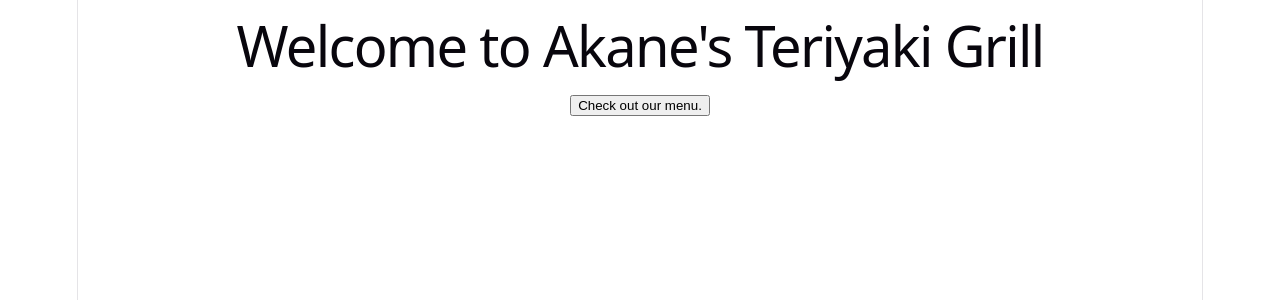
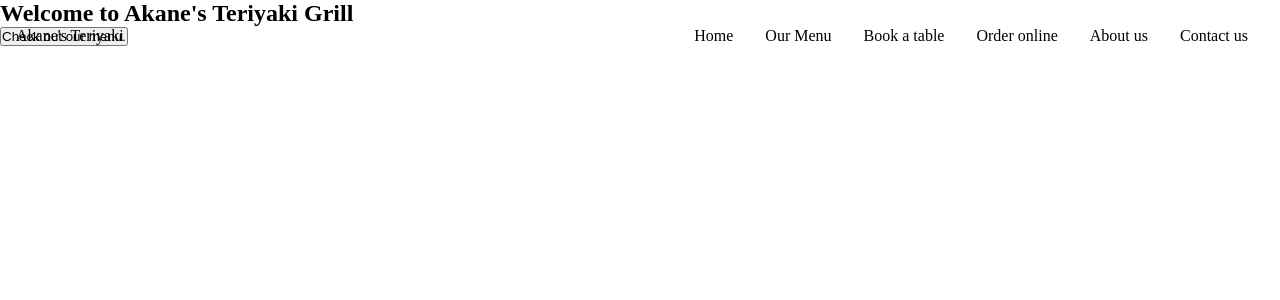
Before and after one commit to jarteaga127/akanes-teriyaki-react, a React (Vite) app: page / in a window 1280 px wide. Shown: the top 300 px of the page. Built offline with nearby package versions, Linux system fonts and the light colour scheme.

Commit message:
Created Navbar and edited styles for Navbar

```diff
--- a/src/components/Navbar.tsx
+++ b/src/components/Navbar.tsx
@@ -1,6 +1,20 @@
+import "../styles/nav-bar.css"
+
 const Navbar = () => {
     return (
-        <nav></nav>
+        <nav>
+            <div className="site-logo"><header>Akane's Teriyaki</header></div>
+            <div className="nav-link-group">
+            <ul>
+                <li>Home</li>
+                <li>Our Menu</li>
+                <li>Book a table</li>
+                <li>Order online</li>
+                <li>About us</li>
+                <li>Contact us</li>
+            </ul>
+            </div>
+        </nav>
      );
 }
 
--- a/src/index.css
+++ b/src/index.css
@@ -1,111 +1,5 @@
-:root {
-  --text: #6b6375;
-  --text-h: #08060d;
-  --bg: #fff;
-  --border: #e5e4e7;
-  --code-bg: #f4f3ec;
-  --accent: #aa3bff;
-  --accent-bg: rgba(170, 59, 255, 0.1);
-  --accent-border: rgba(170, 59, 255, 0.5);
-  --social-bg: rgba(244, 243, 236, 0.5);
-  --shadow:
-    rgba(0, 0, 0, 0.1) 0 10px 15px -3px, rgba(0, 0, 0, 0.05) 0 4px 6px -2px;
-
-  --sans: system-ui, 'Segoe UI', Roboto, sans-serif;
-  --heading: system-ui, 'Segoe UI', Roboto, sans-serif;
-  --mono: ui-monospace, Consolas, monospace;
-
-  font: 18px/145% var(--sans);
-  letter-spacing: 0.18px;
-  color-scheme: light dark;
-  color: var(--text);
-  background: var(--bg);
-  font-synthesis: none;
-  text-rendering: optimizeLegibility;
-  -webkit-font-smoothing: antialiased;
-  -moz-osx-font-smoothing: grayscale;
-
-  @media (max-width: 1024px) {
-    font-size: 16px;
-  }
-}
-
-@media (prefers-color-scheme: dark) {
-  :root {
-    --text: #9ca3af;
-    --text-h: #f3f4f6;
-    --bg: #16171d;
-    --border: #2e303a;
-    --code-bg: #1f2028;
-    --accent: #c084fc;
-    --accent-bg: rgba(192, 132, 252, 0.15);
-    --accent-border: rgba(192, 132, 252, 0.5);
-    --social-bg: rgba(47, 48, 58, 0.5);
-    --shadow:
-      rgba(0, 0, 0, 0.4) 0 10px 15px -3px, rgba(0, 0, 0, 0.25) 0 4px 6px -2px;
-  }
-
-  #social .button-icon {
-    filter: invert(1) brightness(2);
-  }
-}
-
-#root {
-  width: 1126px;
-  max-width: 100%;
-  margin: 0 auto;
-  text-align: center;
-  border-inline: 1px solid var(--border);
-  min-height: 100svh;
-  display: flex;
-  flex-direction: column;
+* {
+  margin: 0;
+  padding: 0;
   box-sizing: border-box;
 }
-
-body {
-  margin: 0;
-}
-
-h1,
-h2 {
-  font-family: var(--heading);
-  font-weight: 500;
-  color: var(--text-h);
-}
-
-h1 {
-  font-size: 56px;
-  letter-spacing: -1.68px;
-  margin: 32px 0;
-  @media (max-width: 1024px) {
-    font-size: 36px;
-    margin: 20px 0;
-  }
-}
-h2 {
-  font-size: 24px;
-  line-height: 118%;
-  letter-spacing: -0.24px;
-  margin: 0 0 8px;
-  @media (max-width: 1024px) {
-    font-size: 20px;
-  }
-}
-p {
-  margin: 0;
-}
-
-code,
-.counter {
-  font-family: var(--mono);
-  display: inline-flex;
-  border-radius: 4px;
-  color: var(--text-h);
-}
-
-code {
-  font-size: 15px;
-  line-height: 135%;
-  padding: 4px 8px;
-  background: var(--code-bg);
-}
--- /dev/null
+++ b/src/styles/nav-bar.css
@@ -0,0 +1,21 @@
+nav {
+    padding: .5rem 1rem;
+height: 72px;
+position: fixed;
+width: 100%;
+display: flex;
+justify-content: space-between;
+align-items: center;
+}
+
+.nav-link-group ul {
+display: flex;
+    align-items: center;
+    justify-content: space-between;
+    align-items: center;
+    list-style-type: none;
+}
+
+.nav-link-group li {
+    padding: .5rem 1rem;
+}
```
Also changed, not shown: src/App.css (deleted, +0 -184 lines).
